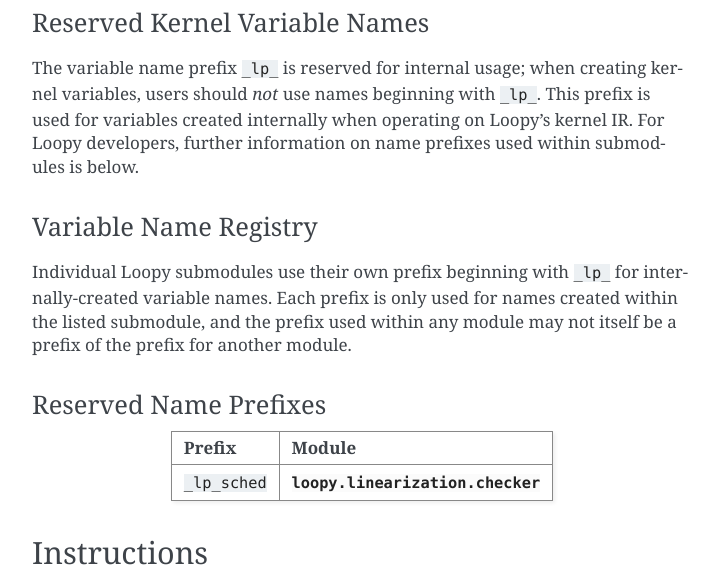
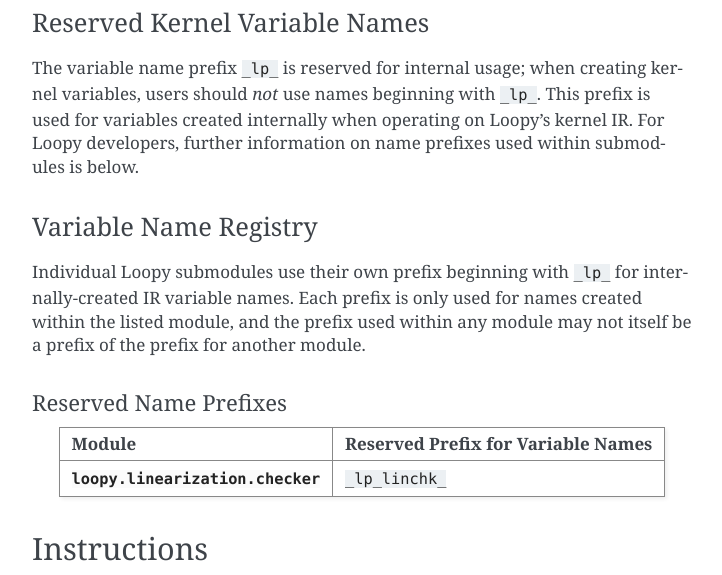
Before and after one commit to inducer/loopy, a Sphinx documentation site: the page built from doc/ref_kernel.rst, in a window 1280 px wide and 900 px high, scrolled down 3019 px, cut to the strip 0-575 px from the top of the window. Shown: the whole strip, without its empty margins (388-1110 px from the left). Built offline with Sphinx 7.4.7, drawn with Linux system fonts in a browser that asks for light colours.

Commit message:
swap left+right columns of name registry table; change linearization checker prefix to _lp_linchk_

```diff
--- a/doc/ref_kernel.rst
+++ b/doc/ref_kernel.rst
@@ -167,18 +167,18 @@ Variable Name Registry
 ^^^^^^^^^^^^^^^^^^^^^^
 
 Individual Loopy submodules use their own prefix beginning with ``_lp_`` for
-internally-created variable names. Each prefix is only used for names created
-within the listed submodule, and the prefix used within any module may not
-itself be a prefix of the prefix for another module.
+internally-created IR variable names. Each prefix is only used for names
+created within the listed module, and the prefix used within any module may
+not itself be a prefix of the prefix for another module.
 
 Reserved Name Prefixes
-^^^^^^^^^^^^^^^^^^^^^^
+""""""""""""""""""""""
 
-=============== ==================================
-Prefix          Module
-=============== ==================================
-``_lp_sched``   :mod:`loopy.linearization.checker`
-=============== ==================================
+================================== ==================================
+Module                             Reserved Prefix for Variable Names
+================================== ==================================
+:mod:`loopy.linearization.checker` ``_lp_linchk_``
+================================== ==================================
 
 .. _instructions:
 
```
